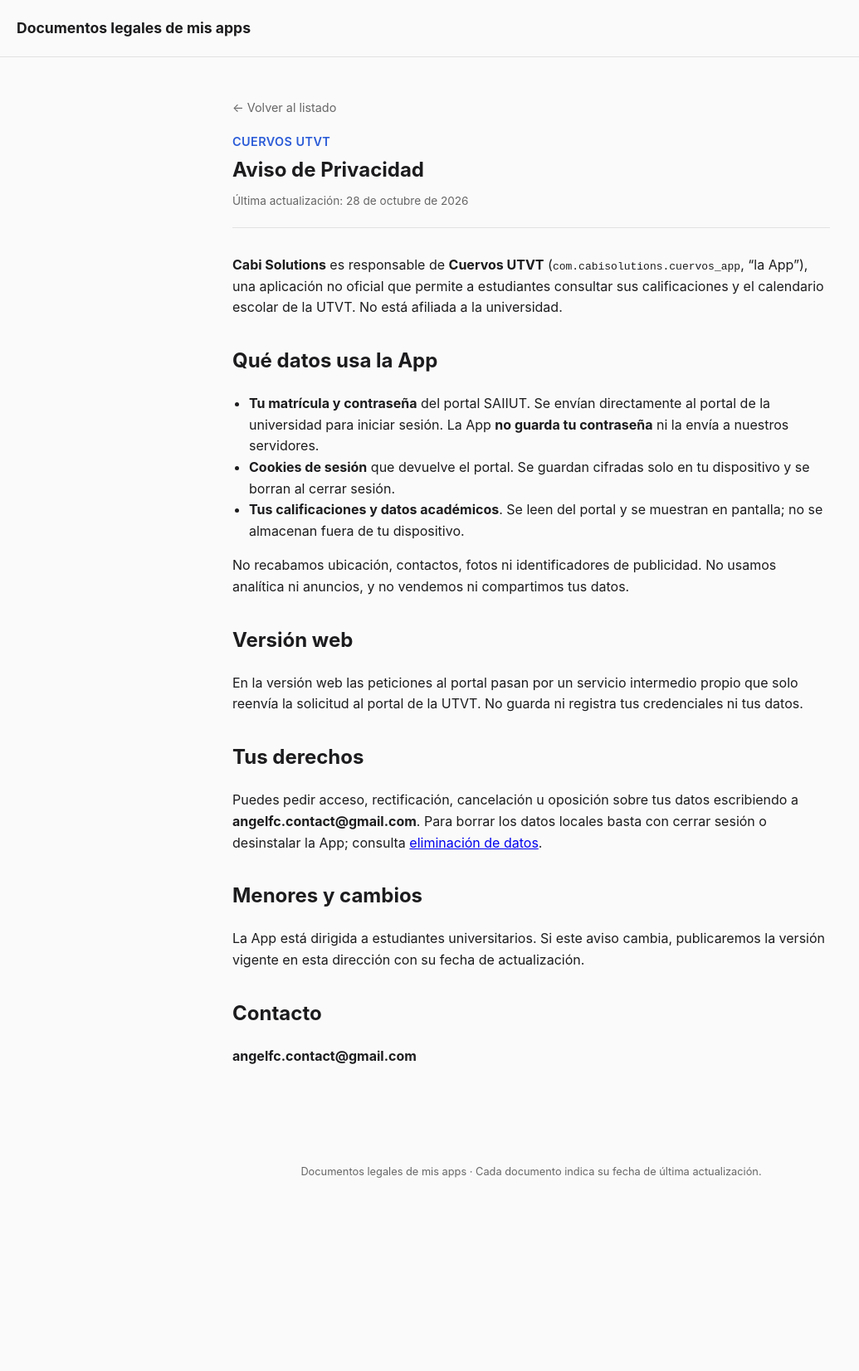
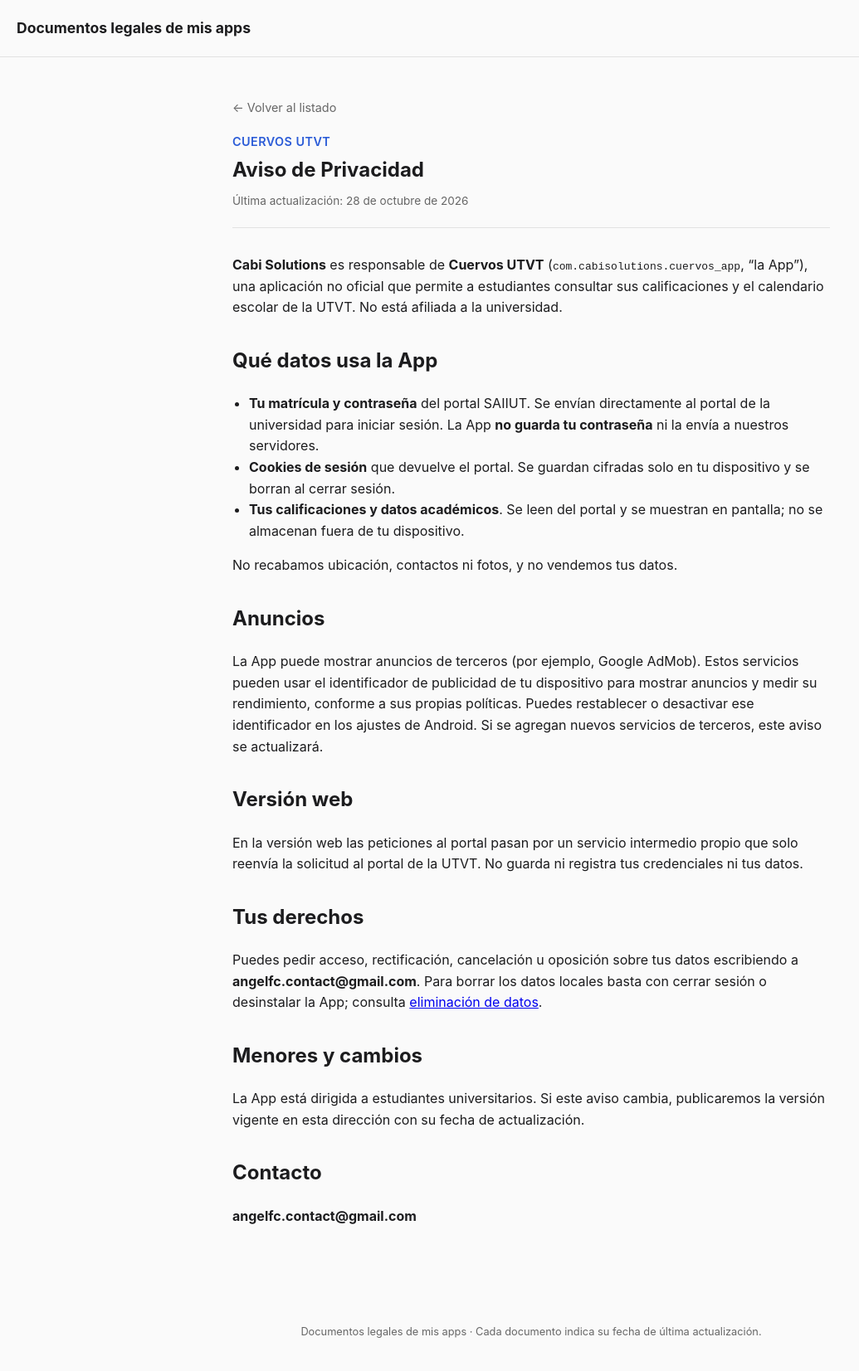
Before and after one commit to AngelFlower/legal-docs, a Jekyll site: the page built from _docs/cuervos/privacy.md, in a window 1280 px wide. Shown: the whole page at 83% size, without its empty margins (0-1035 px from the left). Built offline with Jekyll 4.4.1, drawn with Linux system fonts in a browser that asks for light colours; before the commit the page ends 1461 px from its top, so only the background shows below that.

Commit message:
Cuervos: aviso de anuncios

```diff
--- a/_docs/cuervos/privacy.md
+++ b/_docs/cuervos/privacy.md
@@ -14,7 +14,11 @@
 - **Cookies de sesión** que devuelve el portal. Se guardan cifradas solo en tu dispositivo y se borran al cerrar sesión.
 - **Tus calificaciones y datos académicos**. Se leen del portal y se muestran en pantalla; no se almacenan fuera de tu dispositivo.
 
-No recabamos ubicación, contactos, fotos ni identificadores de publicidad. No usamos analítica ni anuncios, y no vendemos ni compartimos tus datos.
+No recabamos ubicación, contactos ni fotos, y no vendemos tus datos.
+
+## Anuncios
+
+La App puede mostrar anuncios de terceros (por ejemplo, Google AdMob). Estos servicios pueden usar el identificador de publicidad de tu dispositivo para mostrar anuncios y medir su rendimiento, conforme a sus propias políticas. Puedes restablecer o desactivar ese identificador en los ajustes de Android. Si se agregan nuevos servicios de terceros, este aviso se actualizará.
 
 ## Versión web
 
```
